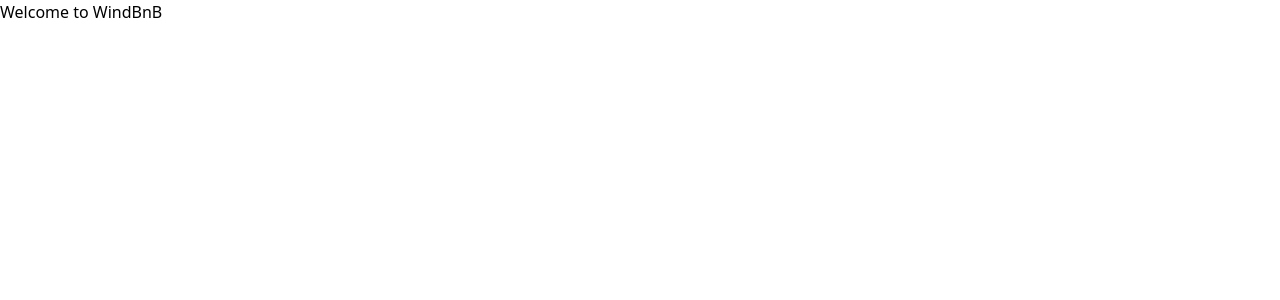
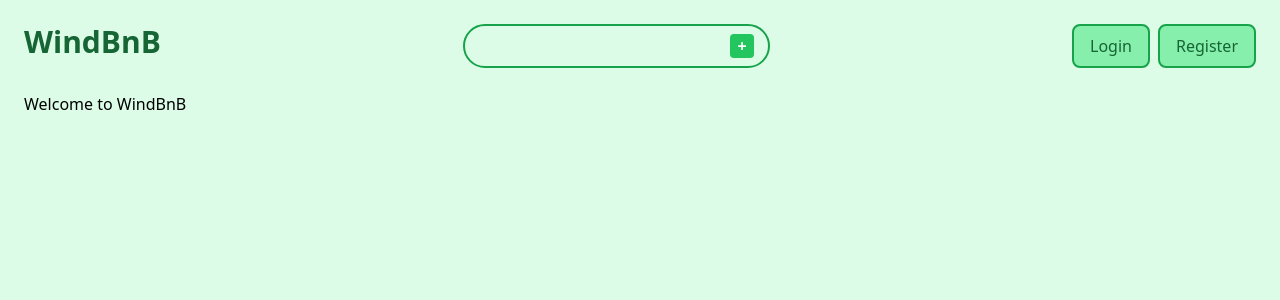
Before and after one commit to bineetNaidu/Windbnb, a Next.js app: page / in a window 1280 px wide. Shown: the top 300 px of the page. Built offline with nearby package versions, Linux system fonts and the light colour scheme.

Commit message:
✨ add Layout and Navbar

```diff
--- /dev/null
+++ b/components/Layout.tsx
@@ -0,0 +1,32 @@
+import { FC } from 'react';
+import Head from 'next/head';
+import { Navbar } from './Navbar';
+
+interface LayoutProps {
+  title?: string;
+  children?: React.ReactNode;
+}
+
+const Layout: FC<LayoutProps> = ({ title, children }) => {
+  return (
+    <>
+      <Head>
+        <title>{title ?? 'WindBnB'}</title>
+        <meta
+          name="description"
+          content="Wirbnb, Inc. is an Indian company that operates an online marketplace for lodging, primarily homestays for vacation rentals, and tourism activities."
+        />
+        <link rel="icon" href="/favicon.ico" />
+      </Head>
+
+      <div className="bg-green-100 min-h-screen h-full">
+        <div className="container mx-auto">
+          <Navbar />
+          <main className="xl:px-6 lg:px-5 md:px-3 sm:px-0">{children}</main>
+        </div>
+      </div>
+    </>
+  );
+};
+
+export default Layout;
--- /dev/null
+++ b/components/Navbar.tsx
@@ -0,0 +1,38 @@
+import { FC } from 'react';
+import Link from 'next/link';
+
+const Navbar: FC = () => {
+  return (
+    <div className="flex justify-between p-6">
+      <div>
+        <a className="text-3xl font-bold text-green-800">WindBnB</a>
+      </div>
+
+      <div className="relative">
+        <input
+          type="text"
+          className="w-full py-2 pr-12 pl-6 border-2 border-green-600 rounded-3xl focus:bg-green-200 outline-none bg-transparent transition-all"
+        />
+        <button className="absolute bg-green-500 hover:bg-green-700 text-white font-bold rounded w-6 h-6 top-2.5 right-4 transition-all">
+          +
+        </button>
+      </div>
+
+      <div className="flex">
+        <Link href="/login">
+          <div className="bg-green-300 border-green-600 px-4 py-2 rounded-lg text-green-800 border-2 hover:bg-green-600 hover:text-white transition-all cursor-pointer mr-2">
+            Login
+          </div>
+        </Link>
+
+        <Link href="/register">
+          <div className="bg-green-300 border-green-600 px-4 py-2 rounded-lg text-green-800 border-2 hover:bg-green-600 hover:text-white transition-all cursor-pointer">
+            Register
+          </div>
+        </Link>
+      </div>
+    </div>
+  );
+};
+
+export { Navbar };
--- a/pages/index.tsx
+++ b/pages/index.tsx
@@ -1,10 +1,11 @@
 import type { NextPage } from 'next';
+import Layout from '../components/Layout';
 
 const Home: NextPage = () => {
   return (
-    <div>
+    <Layout>
       <h1>Welcome to WindBnB</h1>
-    </div>
+    </Layout>
   );
 };
 
```
